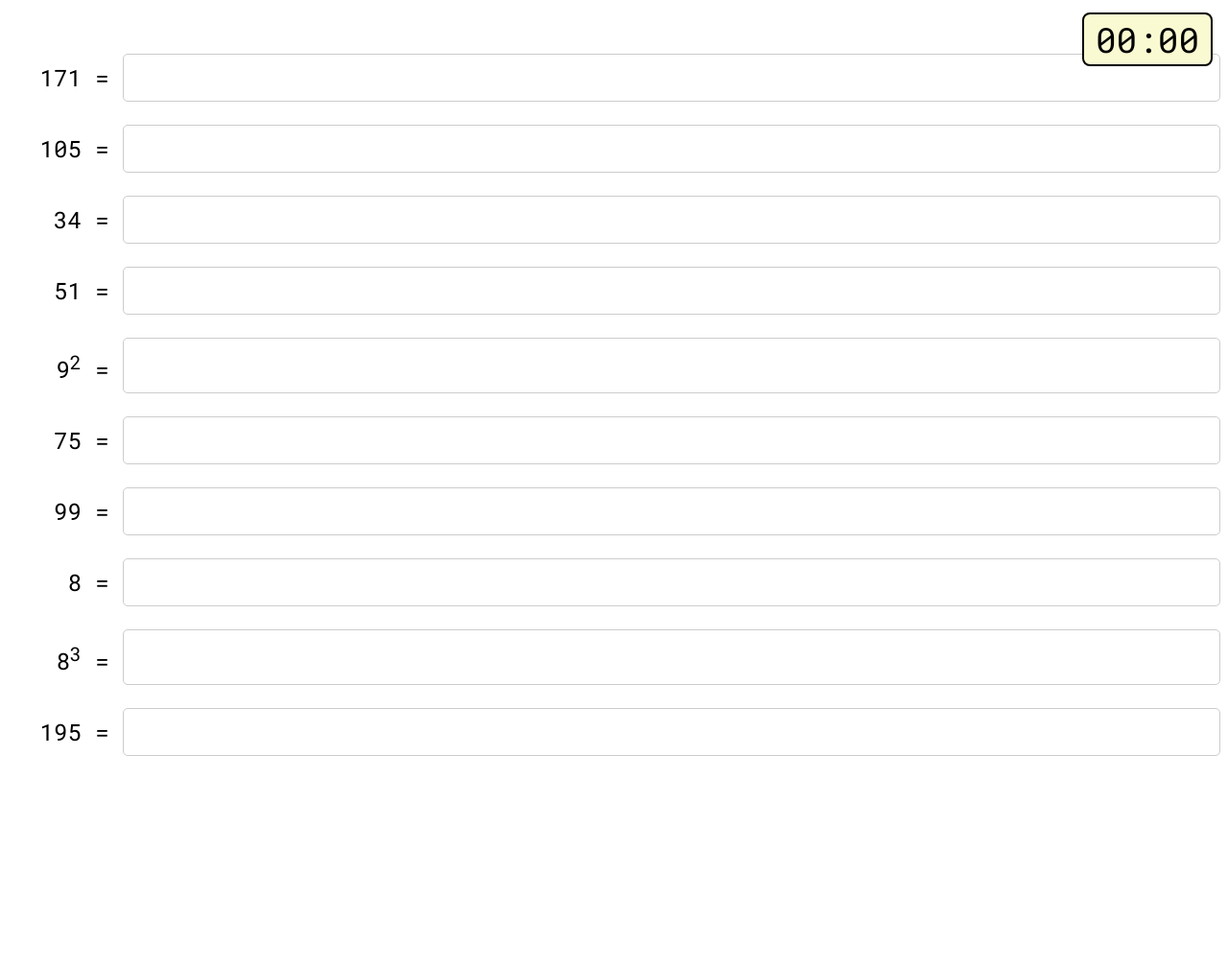
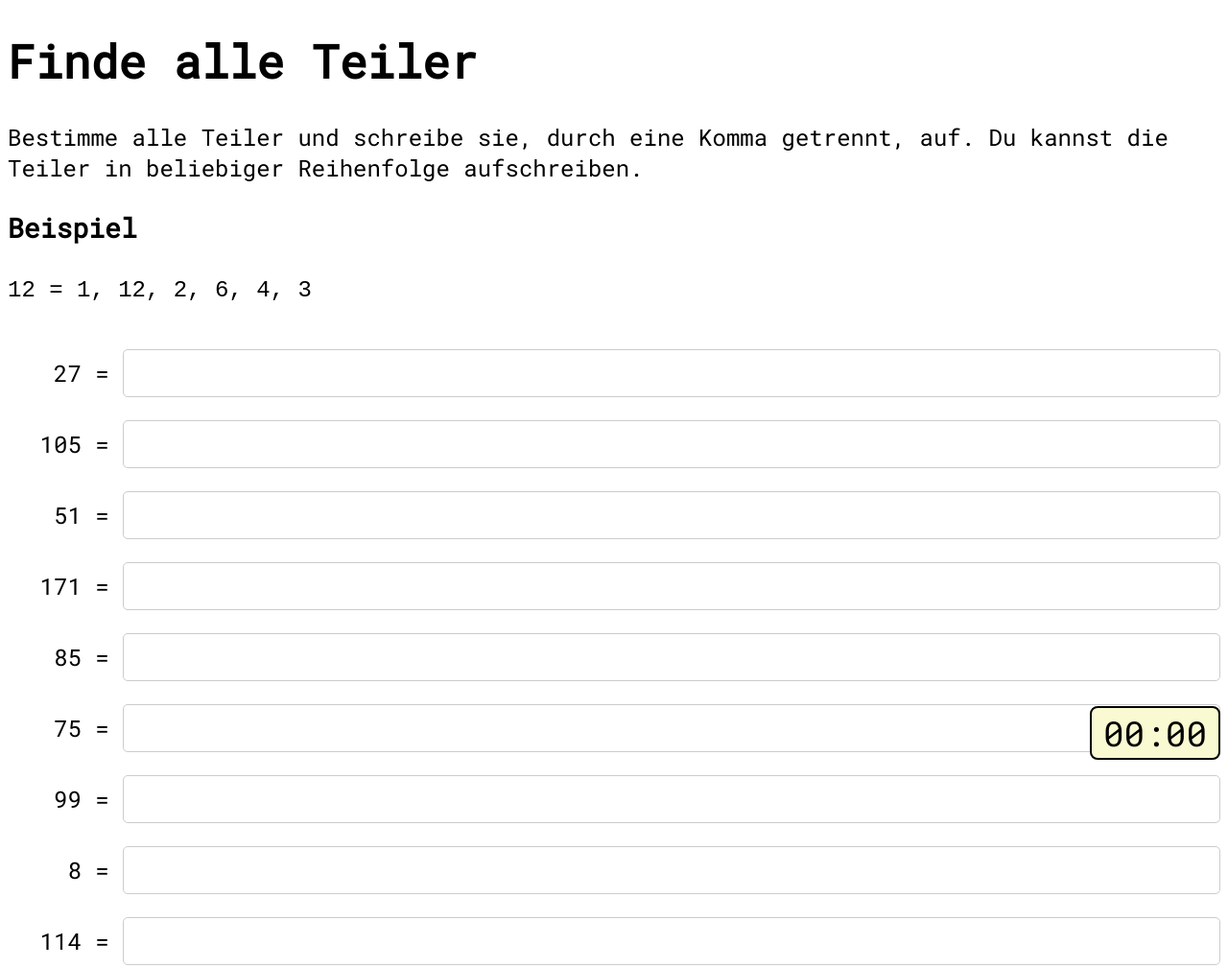
Before and after one commit to th-ko/mathe-kopfrechnen, a plain HTML site: page src/index.html in a window 1280 px wide. Shown: the top 1009 px of the page at 96% size. Before the commit the page ends 844 px from the top, so only its background shows below. Drawn offline with Linux system fonts and the light colour scheme.

Commit message:
feat: Erklärung

```diff
--- a/src/index.html
+++ b/src/index.html
@@ -15,6 +15,14 @@
   </head>
 
   <body>
+    <h1>Finde alle Teiler</h1>
+    <p class="erklaerung">
+      Bestimme alle Teiler und schreibe sie, durch eine Komma getrennt, auf. Du kannst die Teiler in beliebiger Reihenfolge aufschreiben.
+    </p>
+    <h3>Beispiel</h3>
+    <code>
+      12 = 1, 12, 2, 6, 4, 3
+    </code>
     <div id="aufgaben"></div>
     <div id="uhr">00:00</div>
     <script type="module">
--- a/src/main.css
+++ b/src/main.css
@@ -8,30 +8,26 @@ input {
   display: grid;
   grid-template-columns: minmax(5em, auto) minmax(5em, 1fr);
   row-gap: 24px;
+  margin-bottom: 48px;
 }
 #uhr {
   position: fixed;
-  top: 13px;
+  bottom: 8px;
+  right: 8px;
+  padding: 2px 12px;
   border: 2px solid black;
   border-radius: 8px;
-  padding: 2px 12px;
-  right: 16px;
   background: lightgoldenrodyellow;
   font-size: 36px;
 }
-.aufgabe {
-  display: flex;
-  margin: 24px 0;
-}
+
 .aufgabenstellung {
   margin-right: 0.6em;
   text-align: right;
   line-height: 50px;
-  flex: 0 0 minmax(5em, auto);
 }
 .loesung {
   padding: 8px;
-  flex: 1 0 5em;
   min-width: 5em;
   border: 1px solid #cccccc;
   border-radius: 5px;
--- a/src/main.js
+++ b/src/main.js
@@ -2,10 +2,9 @@ import { uhr } from "/uhr.js"
 
 export function generiereAufgaben() {
   const aufgaben = [
-    ...uniqueTimes(5, teilerBestimmenKlein, a => a.html <= 250),
-    ...uniqueTimes(3, teilerBestimmenGross, a => a.html <= 250),
-    ...uniqueTimes(2, potenzAufgabe),
-
+    ...uniqueTimes(6, teilerBestimmenKlein, a => a.html <= 250),
+    ...uniqueTimes(4, teilerBestimmenGross, a => a.html <= 250),
+    // ...uniqueTimes(2, potenzAufgabe),
     // ...uniqueTimes(5, geteiltAufgabe),
     // ...uniqueTimes(4, malAufgabe),
     // ...uniqueTimes(3, minusAufgabe),
```
